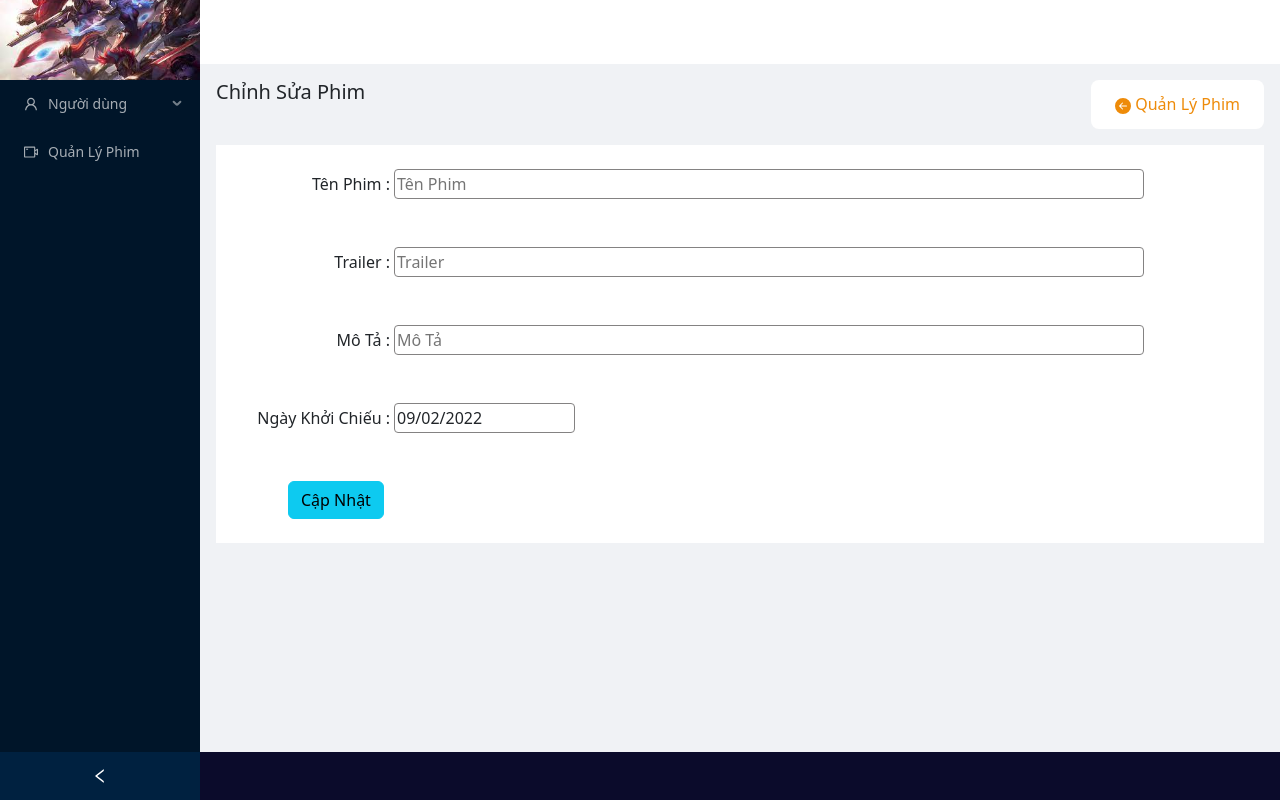
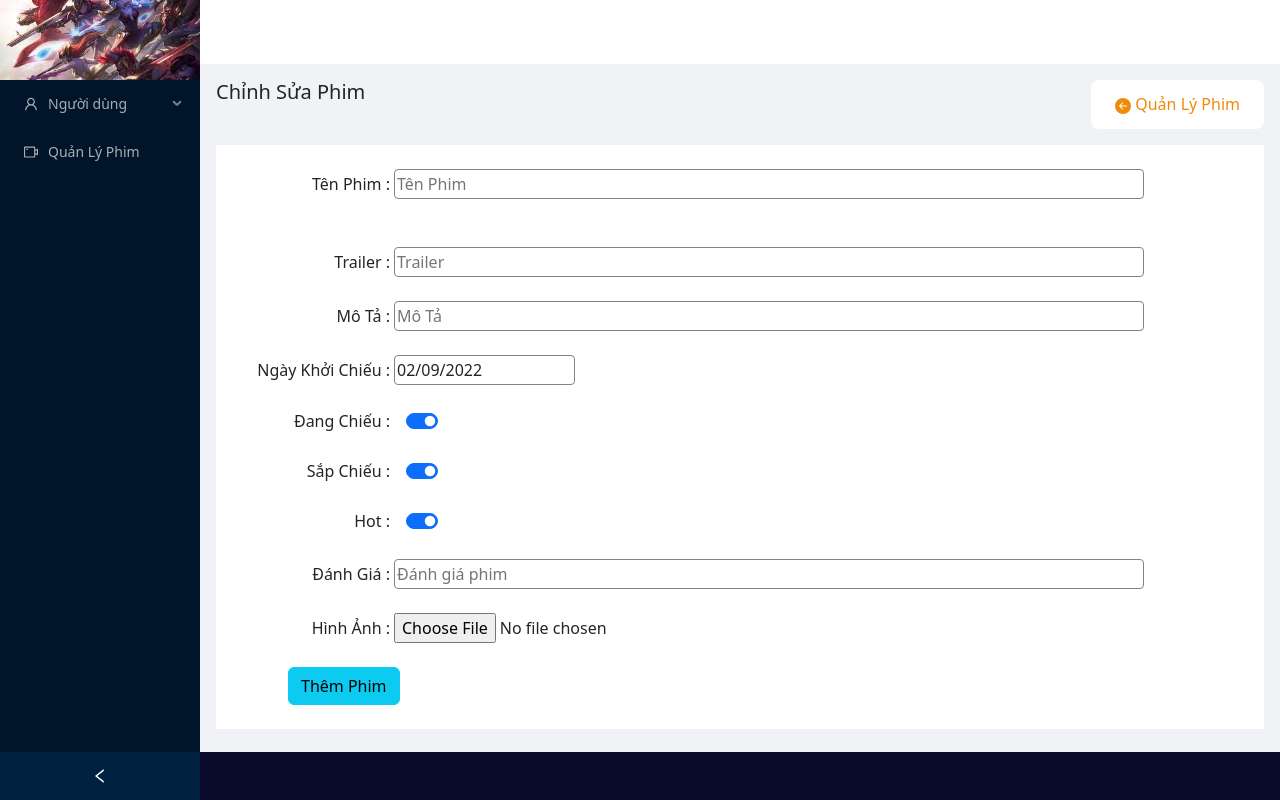
Before and after one commit to truc2203/bc27-capstone-react-movies, a React (Create React App) app: page /admin/movies/edit/1 in a window 1280 px wide. Built offline with nearby package versions, Linux system fonts and the light colour scheme.

Commit message:
edit movie

```diff
--- a/src/modules/AdminMovie/pages/AddMovie.jsx
+++ b/src/modules/AdminMovie/pages/AddMovie.jsx
@@ -40,9 +40,9 @@ const AddMovie = () => {
       hinhAnh: "",
       danhGia: "",
       ngayKhoiChieu: "",
-      dangChieu:true,
-      sapChieu:true,
-      hot:true
+      dangChieu: true,
+      sapChieu: true,
+      hot: true,
     },
     mode: "onTouched",
   });
@@ -60,16 +60,21 @@ const AddMovie = () => {
   const onSubmit = async (values) => {
     try {
       await handleAddMovie(values);
-      movePath('../')
+      movePath("../");
       notification.success({
-        message:'Thêm phim thành công'
-      })
+        message: "Thêm phim thành công",
+      });
     } catch (error) {
       // Thất bại: gọi notification hiển thị error
       notification.warning({
-        message:'Thêm phim thất bại'
-      })
+        message: "Thêm phim thất bại",
+      });
     }
+  };
+
+  const handleDate = (date) => {
+    setStartDate(date);
+    // setValue("ngayKhoiChieu", date);
   };
 
   const handleChangeImage = (evt) => {
@@ -159,7 +164,7 @@ const AddMovie = () => {
                   {...register("biDanh")}
                 />
               </div> */}
-              <div className="pb-5">
+              <div className="pb-4">
                 <div className="d-inline-block w-15 text-end">Trailer : </div>
                 <input
                   className="ms-1 inputAddMovie w-75"
@@ -168,7 +173,7 @@ const AddMovie = () => {
                   {...register("trailer")}
                 />
               </div>
-              <div className="pb-5">
+              <div className="pb-4">
                 <div className="d-inline-block w-15 text-end">Mô Tả : </div>
                 <input
                   className="ms-1 inputAddMovie w-75"
@@ -177,21 +182,24 @@ const AddMovie = () => {
                   {...register("moTa")}
                 />
               </div>
-              <div className="pb-5">
+              <div className="pb-4">
                 <div className="d-inline-block w-15 text-end">
                   Ngày Khởi Chiếu :{" "}
                 </div>
                 <span className="d-inline-block">
                   {" "}
-                  <DatePicker
-                    className="ms-1 inputAddMovie w-75 "
-                    selected={startDate}
-                    onChange={(date) => setStartDate(date)}
-                    {...register("ngayKhoiChieu")}
-                  />
+                  <span className="d-inline-block">
+                    {" "}
+                    <DatePicker
+                      className="ms-1 inputAddMovie w-75 "
+                      selected={startDate}
+                      onSelect={(value) => handleDate(value)}
+                      dateFormat="dd/MM/yyyy"
+                    />
+                  </span>
                 </span>
               </div>
-              <div className="pb-5">
+              <div className="pb-4">
                 <div className="d-inline-block w-15 text-end">
                   Đang Chiếu :{" "}
                 </div>
@@ -206,14 +214,11 @@ const AddMovie = () => {
                   <label
                     className="form-check-label"
                     htmlFor="flexSwitchCheckDefault"
-                  >
-                  </label>
+                  ></label>
                 </div>
               </div>
-              <div className="pb-5">
-                <div className="d-inline-block w-15 text-end">
-                  Sắp Chiếu :{" "}
-                </div>
+              <div className="pb-4">
+                <div className="d-inline-block w-15 text-end">Sắp Chiếu : </div>
                 <div className="form-check form-switch ms-3 d-inline-block">
                   <input
                     className="form-check-input"
@@ -225,14 +230,11 @@ const AddMovie = () => {
                   <label
                     className="form-check-label"
                     htmlFor="flexSwitchCheckDefault"
-                  >
-                  </label>
+                  ></label>
                 </div>
               </div>
-              <div className="pb-5">
-                <div className="d-inline-block w-15 text-end">
-                  Hot :{" "}
-                </div>
+              <div className="pb-4">
+                <div className="d-inline-block w-15 text-end">Hot : </div>
                 <div className="form-check form-switch ms-3 d-inline-block">
                   <input
                     className="form-check-input"
@@ -244,11 +246,19 @@ const AddMovie = () => {
                   <label
                     className="form-check-label"
                     htmlFor="flexSwitchCheckDefault"
-                  >
-                  </label>
+                  ></label>
                 </div>
               </div>
-              <div className="pb-5">
+              <div className="pb-4">
+                <div className="d-inline-block w-15 text-end">Đánh Giá : </div>
+                <input
+                  className="ms-1 inputAddMovie w-75"
+                  type="text"
+                  placeholder="Đánh giá phim"
+                  {...register("danhGia")}
+                />
+              </div>
+              <div className="pb-4">
                 {/* <input cl5ssName="inputAddMovie w-75" type="file" placeholder="Hình Ảnh" {...register("hinhAnh")} /> */}
                 <div className="d-inline-block w-15 text-end">Hình Ảnh : </div>
                 <input
@@ -257,8 +267,9 @@ const AddMovie = () => {
                   placeholder="Hình Ảnh"
                   onChange={handleChangeImage}
                 />
+                {imgPreview && <img src={imgPreview} alt="preview" style={{width:'200px', height:'260px'}} />}
               </div>
-              {imgPreview && <img src={imgPreview} alt="preview" />}
+
 
               <button className="btn btn-info ms-5">Thêm Phim</button>
             </form>
--- a/src/modules/AdminMovie/pages/EditMovie.jsx
+++ b/src/modules/AdminMovie/pages/EditMovie.jsx
@@ -4,8 +4,9 @@ import { useState } from "react";
 import { useForm } from "react-hook-form";
 import { Breadcrumb, Layout, Menu } from "antd";
 import { BsFillArrowLeftCircleFill } from "react-icons/bs";
+import { notification } from "antd";
 import DatePicker from "react-datepicker";
-import { useNavigate } from "react-router-dom";
+import { useNavigate, useParams } from "react-router-dom";
 import {
   FileOutlined,
   VideoCameraOutlined,
@@ -29,15 +30,20 @@ const items = [
   // getItem("Lịch Chiếu", "9", <FileOutlined />),
 ];
 const EditMovie = () => {
+  const movieId = useParams()
   const [collapsed, setCollapsed] = useState(false);
   const { register, handleSubmit, setValue } = useForm({
     defaultValues: {
+      maPhim:movieId,
       tenPhim: "",
-      biDanh: "",
       moTa: "",
       trailer: "",
       hinhAnh: "",
+      danhGia: "",
       ngayKhoiChieu: "",
+      dangChieu: true,
+      sapChieu: true,
+      hot: true,
     },
     mode: "onTouched",
   });
@@ -45,20 +51,54 @@ const EditMovie = () => {
   const movePath = (path) => {
     navigate(path);
   };
+  const [imgPreview, setImgPreview] = useState("");
+
   const [startDate, setStartDate] = useState(new Date());
-  const { data: handleAddMovie, isLoading } = useRequest(
-    (values) => movieAPI.addMovie(values),
+  const { data: handleEditMovie, isLoading } = useRequest(
+    (values,user) => movieAPI.editMovie(values,user.accessToken),
     { isManual: true }
   );
 
-  const onSubmit = async (values) => {
+  const onSubmit = async (values,user) => {
     try {
-      await handleAddMovie(values);
+     user = JSON.parse(localStorage.getItem("user"));
+
+      await handleEditMovie(values,user);
       // Thành công: gọi notification
       // Redirect về trang MovieList
+      notification.success({
+        message: "Cập nhật thành công",
+      });
     } catch (error) {
+      notification.warning({
+        message: "Cập nhật thất bại",
+      });
       // Thất bại: gọi notification hiển thị error
     }
+  };
+
+  const handleChangeImage = (evt) => {
+    // Đối với input type là file, có sẽ không dùng event.target.value mà thay thể bằng event.target.files
+    const file = evt.target.files[0];
+
+    if (!file) return;
+
+    // Lưu file vào field hinhAnh của hook form
+    setValue("hinhAnh", file);
+
+    // Xử lý hiển thị hình ảnh ra giao diện
+    const fileReader = new FileReader();
+    fileReader.readAsDataURL(file); // bất đồng bộ
+    fileReader.onload = (evt) => {
+      // Đọc file thành công
+      // evt.target.result: string base64
+      setImgPreview(evt.target.result);
+    };
+  };
+
+  const handleDate = (date) => {
+    setStartDate(date);
+    // setValue("ngayKhoiChieu", date);
   };
 
   return (
@@ -111,7 +151,7 @@ const EditMovie = () => {
               minHeight: 360,
             }}
           >
-            <form onSubmit={handleSubmit(onSubmit)}>
+           <form onSubmit={handleSubmit(onSubmit)}>
               <div className="pb-5">
                 <div className="d-inline-block w-15 text-end">Tên Phim : </div>
                 <input
@@ -121,7 +161,15 @@ const EditMovie = () => {
                   {...register("tenPhim")}
                 />
               </div>
-              <div className="pb-5">
+              {/* <div className="pb-5">
+                <div className="d-inline-block w-15 text-end">Bí Danh : </div>
+                <input className="ms-1 inputAddMovie w-75"
+                  type="text"
+                  placeholder="Bí Danh"
+                  {...register("biDanh")}
+                />
+              </div> */}
+              <div className="pb-4">
                 <div className="d-inline-block w-15 text-end">Trailer : </div>
                 <input
                   className="ms-1 inputAddMovie w-75"
@@ -130,7 +178,7 @@ const EditMovie = () => {
                   {...register("trailer")}
                 />
               </div>
-              <div className="pb-5">
+              <div className="pb-4">
                 <div className="d-inline-block w-15 text-end">Mô Tả : </div>
                 <input
                   className="ms-1 inputAddMovie w-75"
@@ -139,14 +187,96 @@ const EditMovie = () => {
                   {...register("moTa")}
                 />
               </div>
-              <div className="pb-5">
+              <div className="pb-4">
                 <div className="d-inline-block w-15 text-end">
                   Ngày Khởi Chiếu :{" "}
                 </div>
-                <span className="d-inline-block"> <DatePicker className="ms-1 inputAddMovie w-75 " selected={startDate} onChange={(date) => setStartDate(date)} /></span>
+                <span className="d-inline-block">
+                  {" "}
+                  <span className="d-inline-block">
+                    {" "}
+                    <DatePicker
+                      className="ms-1 inputAddMovie w-75 "
+                      selected={startDate}
+                      onSelect={(value) => handleDate(value)}
+                      dateFormat="dd/MM/yyyy"
+                    />
+                  </span>
+                </span>
+              </div>
+              <div className="pb-4">
+                <div className="d-inline-block w-15 text-end">
+                  Đang Chiếu :{" "}
+                </div>
+                <div className="form-check form-switch ms-3 d-inline-block">
+                  <input
+                    className="form-check-input"
+                    type="checkbox"
+                    role="switch"
+                    id="flexSwitchCheckDefault"
+                    {...register("dangChieu")}
+                  />
+                  <label
+                    className="form-check-label"
+                    htmlFor="flexSwitchCheckDefault"
+                  ></label>
+                </div>
+              </div>
+              <div className="pb-4">
+                <div className="d-inline-block w-15 text-end">Sắp Chiếu : </div>
+                <div className="form-check form-switch ms-3 d-inline-block">
+                  <input
+                    className="form-check-input"
+                    type="checkbox"
+                    role="switch"
+                    id="flexSwitchCheckDefault"
+                    {...register("sapChieu")}
+                  />
+                  <label
+                    className="form-check-label"
+                    htmlFor="flexSwitchCheckDefault"
+                  ></label>
+                </div>
+              </div>
+              <div className="pb-4">
+                <div className="d-inline-block w-15 text-end">Hot : </div>
+                <div className="form-check form-switch ms-3 d-inline-block">
+                  <input
+                    className="form-check-input"
+                    type="checkbox"
+                    role="switch"
+                    id="flexSwitchCheckDefault"
+                    {...register("hot")}
+                  />
+                  <label
+                    className="form-check-label"
+                    htmlFor="flexSwitchCheckDefault"
+                  ></label>
+                </div>
+              </div>
+              <div className="pb-4">
+                <div className="d-inline-block w-15 text-end">Đánh Giá : </div>
+                <input
+                  className="ms-1 inputAddMovie w-75"
+                  type="text"
+                  placeholder="Đánh giá phim"
+                  {...register("danhGia")}
+                />
+              </div>
+              <div className="pb-4">
+                {/* <input cl5ssName="inputAddMovie w-75" type="file" placeholder="Hình Ảnh" {...register("hinhAnh")} /> */}
+                <div className="d-inline-block w-15 text-end">Hình Ảnh : </div>
+                <input
+                  className="ms-1 "
+                  type="file"
+                  placeholder="Hình Ảnh"
+                  onChange={handleChangeImage}
+                />
+                {imgPreview && <img src={imgPreview} alt="preview" style={{width:'200px', height:'260px'}} />}
               </div>
 
-              <button className="btn btn-info ms-5">Cập Nhật</button>
+
+              <button className="btn btn-info ms-5">Thêm Phim</button>
             </form>
           </div>
         </Content>
```
Also changed, not shown: src/apis/movieAPI.js (+18 -10 lines).
